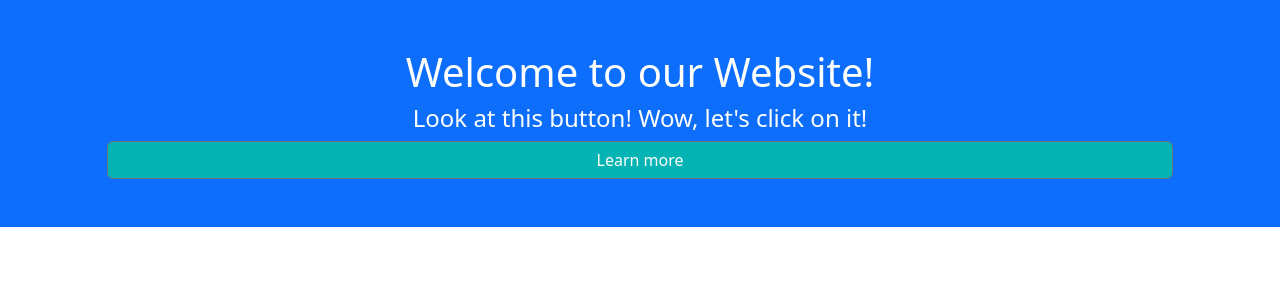
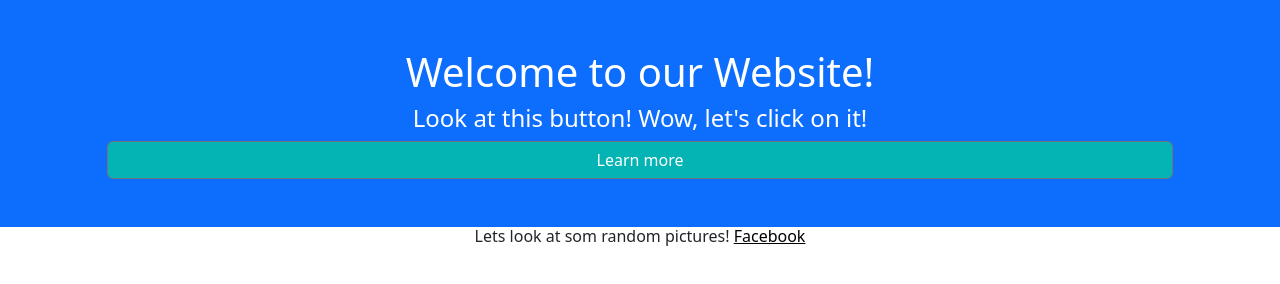
Before and after one commit to husnaingujjar170/Web-Assignment-2, a plain HTML site: page Assignment2_task3/Bootstrappract.html in a window 1280 px wide. Drawn offline with nearby package versions, Linux system fonts and the light colour scheme.

Commit message:
git add "Assignment2_task3" git commit -m "Assignment2_task3"

```diff
--- a/Assignment2_task3/Bootstrappract.html
+++ b/Assignment2_task3/Bootstrappract.html
@@ -13,6 +13,6 @@
         <h4>Look at this button! Wow, let's click on it!</h4>
         <button class="btn btn-secondary " style="width: 90%; background-color: rgb(4, 179, 179);" >Learn more</button>
       </div>
-
+      <h6 class="text-center">Lets look at som random pictures! <a href="https://www.facebook.com/" style="color: black;">Facebook</a></h6>
 </body>
 </html>
```
